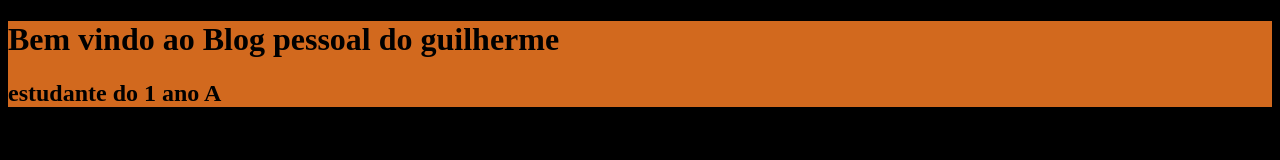
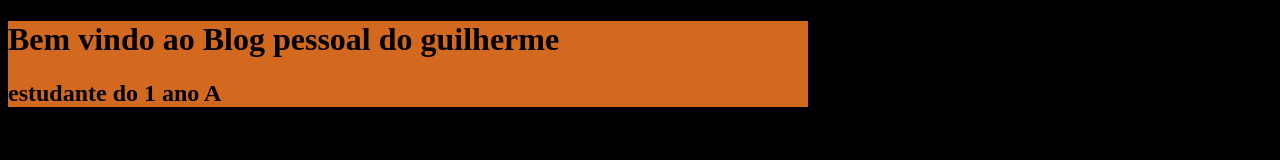
Before and after one commit to goncalvesguilherme22-max/Blog-pessoal---Guilherme, a plain HTML site: page index.html in a window 1280 px wide. Drawn offline with Linux system fonts and the light colour scheme.

```diff
--- a/index.html
+++ b/index.html
@@ -11,5 +11,6 @@
          <h1>Bem vindo ao Blog pessoal do guilherme </h1>
          <h2>estudante do 1 ano A</h2>
     </header>
+    <main>
 </body>
 </html>
--- a/style.css
+++ b/style.css
@@ -4,4 +4,6 @@
 header{
 background-color: chocolate;
 color: blue
-text;
+text-align: center;
+max-width: 800px;
+}
```
